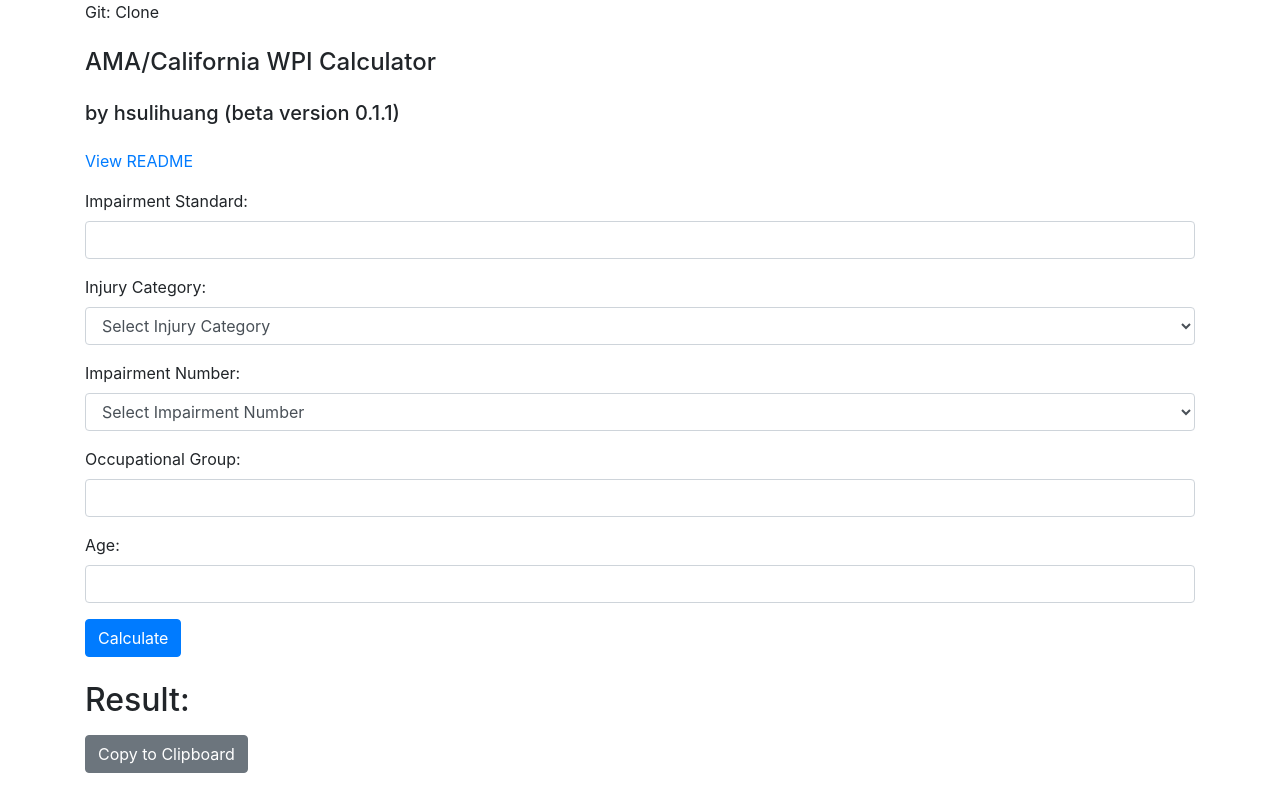
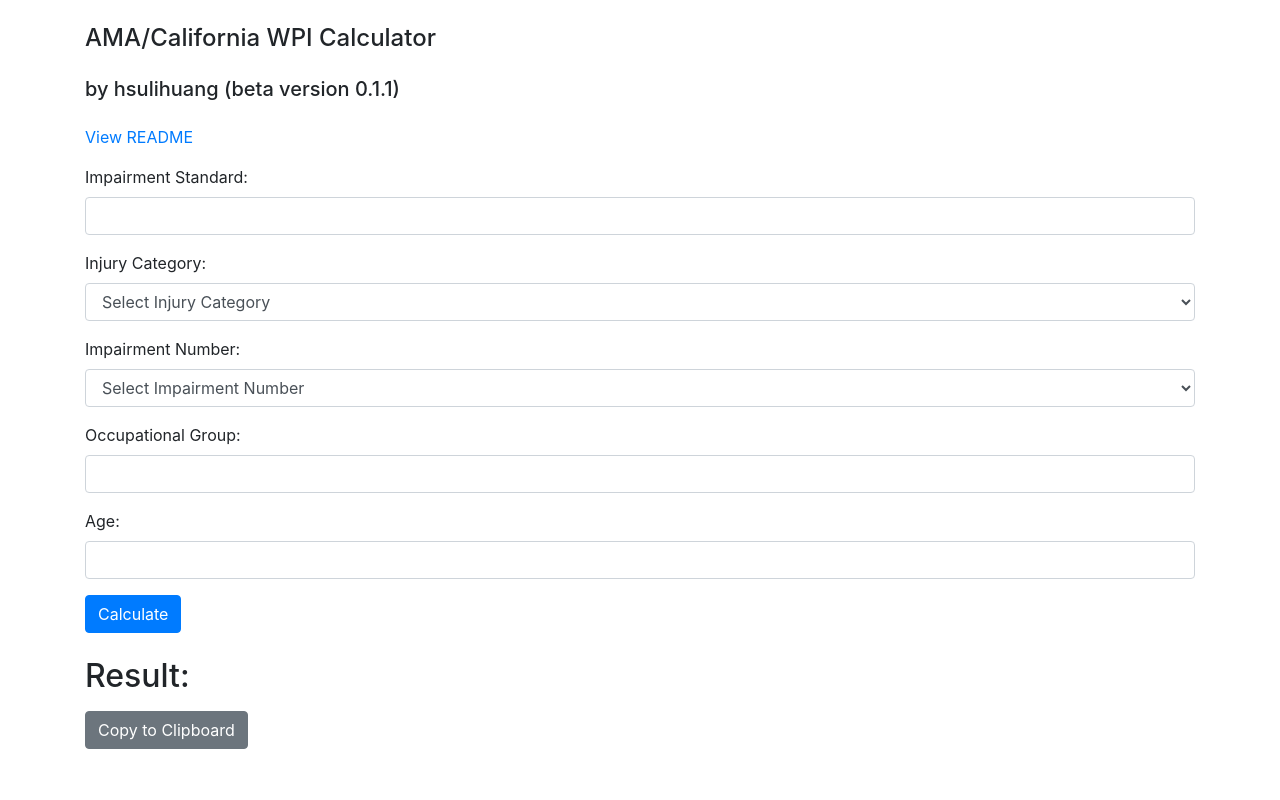
Before and after one commit to hsulihuang/AMA_calculator, a Flask app: page / in a window 1280 px wide. Run offline with Flask 2, Linux system fonts and the light colour scheme; some libraries are stand-ins or nearby versions.

Commit message:
test git push

```diff
--- a/templates/index.html
+++ b/templates/index.html
@@ -2,7 +2,7 @@
 <html lang="en">
 <head>
     <meta charset="UTF-8">
-    <meta name="viewport" content="width=device-width, initial-scale=1.0">Git: Clone
+    <meta name="viewport" content="width=device-width, initial-scale=1.0">
     <title>AMA/California WPI Calculator by Hsuli</title>
 
     <!-- Bootstrap CSS -->
```
